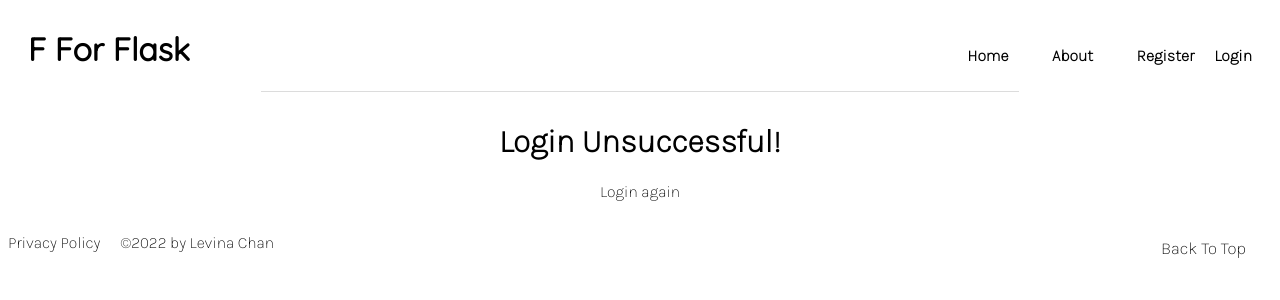
After one commit to levina-c/Personal_blog, a Flask app: page /loginerror in a window 1280 px wide. The commit adds this page. Shown: the top 300 px of the page. Run offline with Flask 2, Linux system fonts and the light colour scheme; parts of the project's set-up code (start-up, migrations or seed data) failed here and were passed over.

Commit message:
loginerror, sort by, css all done

```diff
--- a/blog/models.py
+++ b/blog/models.py
@@ -3,12 +3,6 @@ from blog import db, login_manager
 from flask_login import UserMixin
 from werkzeug.security import generate_password_hash, check_password_hash
 from sqlalchemy import func
-
-# ratings = db.Table('ratings',
-#       db.Column('user_id', db.Integer, db.ForeignKey('user.id'), primary_key=True),
-#       db.Column('post_id', db.Integer, db.ForeignKey('post.id'), primary_key=True),
-#       db.Column('rating', db.Integer, db.ForeignKey('rating.id'), primary_key=True)
-# )
 
 class Rating(db.Model, UserMixin):
   id = db.Column(db.Integer, primary_key=True)
--- a/blog/routes.py
+++ b/blog/routes.py
@@ -2,17 +2,23 @@ from flask import render_template, url_for, request, redirect, flash, current_ap
 from sqlalchemy.sql import func
 from blog import app, db
 from blog.models import User, Post, Comment, Rating
-from blog.forms import RegistrationForm, LoginForm, CommentForm, RatingForm
+from blog.forms import RegistrationForm, LoginForm, CommentForm, RatingForm, PostOrder
 from flask_login import login_user, logout_user, current_user, login_required, login_manager
 from statistics import mean
-from sqlalchemy import desc
+from sqlalchemy import desc, asc
 
-@app.route("/")
-
-@app.route("/home")
+@app.route("/", methods=['GET','POST'])
+@app.route("/home", methods=['GET','POST'])
 def home():
-  posts=Post.query.order_by(desc(Post.date)).all()
-  return render_template('home.html',posts=posts)
+  sortBy = PostOrder(order='date_desc')
+  posts=Post.query.order_by(desc(Post.id)).all()
+  selected = sortBy.order.data
+  if sortBy.validate_on_submit():
+    if selected == 'date_desc':
+      posts=Post.query.order_by(desc(Post.date)).all()
+    else:
+      posts=Post.query.order_by(asc(Post.date)).all()
+  return render_template('home.html', posts=posts, sortBy=sortBy)
 
 @app.route("/about")
 def about():
@@ -53,14 +59,15 @@ def register():
     user = User(username=user_reg_form.username.data, first_name=user_reg_form.first_name.data, email=user_reg_form.email.data, password=user_reg_form.password.data)
     db.session.add(user)
     db.session.commit()
-    flash('Registration successful! You can log in now.')
+    login_new_user = User.query.filter_by(email=user_reg_form.email.data).first()
+    login_user(login_new_user)
+    flash('Registration successful!')
     return redirect(url_for('registered'))
 
   return render_template('register.html',title='Register',user_reg_form=user_reg_form)
 
 @app.route("/registered")
 def registered():
-  return redirect(url_for('home'))
   return render_template('registered.html', title='registered')
 
 @app.route("/login",methods=['GET','POST'])
@@ -74,6 +81,7 @@ def login():
       return redirect(url_for('home'))
     else:
       flash('Incorrect email or password supplied.')
+      return redirect(url_for('loginerror'))
   return render_template('login.html',title='Login', user_login_form=user_login_form)
 
 @app.route("/logout")
@@ -81,3 +89,11 @@ def logout():
   logout_user()
   flash('You have been logged out')
   return redirect(url_for('home'))
+
+@app.route("/privacypolicy")
+def privacypolicy():
+  return render_template('privacypolicy.html', title="Privacy Policy")
+
+@app.route("/loginerror")
+def loginerror():
+  return render_template('loginerror.html', title="Log in failed")
--- /dev/null
+++ b/blog/static/javascript.js
@@ -0,0 +1,3 @@
+function backToTop() {
+    document.documentElement.scrollTop = 0;
+}
--- a/blog/static/style.css
+++ b/blog/static/style.css
@@ -81,7 +93,12 @@ span {
     margin:20px;
 }
 
-.navbar {
+.BTmain a:hover{
+    text-decoration: none;
+    color: black;
+}
+
+nav {
     font-family: "Karla", sans-serif;
     font-weight: bold;
     color: black;
@@ -103,16 +120,34 @@ a:hover {
     text-decoration-line:underline;
 }
 
+footer {
+    position:relative;
+    display: flex;
+    flex-direction: row;
+    justify-content: flex-start;
+    column-gap: 20px;
+}
+
 hr {
     width: 60%;
     height: 1px;
     border: 0;
     background-color: gainsboro;
+    margin-bottom: 50px;
+    margin-top: 30px;
+}
+
+#navbarhr {
+    margin-bottom:10px;
+    margin-top:0;
 }
 
 img {
     min-width: 100%;
-    /* position: absolute; */
+}
+
+h1 {
+    text-align: center;
 }
 
 form {
@@ -209,24 +235,45 @@ form .submitbutton {
     padding-top: 30px;
 }
 
-.comments {
+.comment_text {
     display: flex;
     justify-content: center;
     flex-direction: column;
     align-items: center;
 }
 
-.comments .indi_comment {
+.comment_text .indi_comment {
     display: flex;
     flex-direction: row;
     padding-top: -30px;
 }
 
-.comments .indi_comment p {
+.comment_text .indi_comment p {
     padding-left: 20px;
     margin: auto;
 }
 
-.comments .indi_comment h5 {
+.comment_text .indi_comment h5 {
     font-size: 15px;
 }
+
+button {
+    float:right;
+    font-family: "Karla", sans-serif;
+    border:none;
+    outline: none;
+    color:black;
+    background-color: transparent;
+    font-size: 17px;
+    margin: 20px;
+    margin-bottom: 30px;
+}
+
+button:hover{
+    color:lightgrey;
+    text-decoration-line:underline;
+}
+
+.login_error p {
+    text-align: center;
+}
--- a/blog/templates/layout.html
+++ b/blog/templates/layout.html
@@ -2,6 +2,7 @@
 <html lang="en">
 <head>
   <meta charset="utf-8">
+  <script type=text/javascript src="{{ url_for('static', filename='javascript.js') }}"></script>
   <link rel=stylesheet type=text/css href="{{ url_for('static',
   filename='style.css') }}">
   <link href="https://fonts.googleapis.com/css2?family=Karla:wght@200&family=Quicksand&display=swap" rel="stylesheet">
@@ -10,24 +11,21 @@
 <body>
   <header class="top">
     <h1 class="blogtitle">
-        <span class="BTmain">F for Flask</span>
-        <!-- <span class="BTnote">Document Your Life</span> -->
+        <span class="BTmain"><a href="{{ url_for('home') }}">F for Flask</a></span>
     </h1>
-    <span class="navbar">
-        <!-- <nav> -->
-      <a href="{{ url_for('home') }}">Home</a>&nbsp
-      <a href="{{ url_for('about') }}">About</a>&nbsp
+    <nav id="top_navig_bar">
+      <a id="home" href="{{ url_for('home') }}">Home</a>&nbsp
+      <a id="about" href="{{ url_for('about') }}">About</a>&nbsp
       {% if current_user.is_anonymous %}
-        <a href="{{ url_for('register') }}">Register</a>
-        <a href="{{ url_for('login') }}">Login</a>
+        <a id="register" href="{{ url_for('register') }}">Register</a>
+        <a id="login" href="{{ url_for('login') }}">Login</a>
       {% endif %}
       {% if current_user.is_authenticated %}
-        <a href="{{ url_for('logout') }}">Logout</a>
+        <a id="logout" href="{{ url_for('logout') }}">Logout</a>
       {% endif %}
-        <!-- </nav> -->
-    </span>
+    </nav>
   </header>
-  <hr></hr>
+  <hr id="navbarhr"></hr>
   <div class="flash_messages">
     {% with messages = get_flashed_messages() %}
       {% if messages %}
@@ -39,7 +37,9 @@
   </div>
   {% block content %}
   {% endblock %}
-  <footer>
+  <button onclick="backToTop()" id="topbtn">Back To Top</button>
+  <footer id="footer">
+    <p><a href="{{ url_for('privacypolicy') }}">Privacy Policy</a></p>
     <p>©2022 by Levina Chan</p>
   </footer>
 </body>
--- /dev/null
+++ b/blog/templates/loginerror.html
@@ -0,0 +1,7 @@
+{% extends "layout.html" %}
+{% block content %}
+<div class="login_error">
+    <h1>Login Unsuccessful!</h1>
+    <p><a href="{{ url_for('login')}}">Login again</a></p>
+</div>
+{% endblock content %}
--- a/blog/templates/create_post.html
+++ b/blog/templates/privacypolicy.html
@@ -1,3 +1,4 @@
 {% extends "layout.html" %}
 {% block content %}
-<h1>Create Post</h1>
+<h1>Privacy Policy</h1>
+{% endblock content %}
```
Also changed, not shown: other parts of blog/static/style.css (+26 -23 lines), blog/forms.py (+7 -3 lines), blog/templates/comment.html (deleted, +0 -22 lines), blog/templates/home.html (+12 -5 lines), blog/templates/login.html (+4 -4 lines), blog/templates/post.html (+4 -4 lines), blog/templates/register.html (+10 -14 lines), blog/templates/registered.html (+6 -1 lines), README.txt (added), blog/static/blog1.jpg (deleted), blog/static/blog2.jpg (deleted), blog/static/blog3.jpg (deleted), blog/static/blog4.jpg (deleted), blog/static/default.jpg (deleted).
